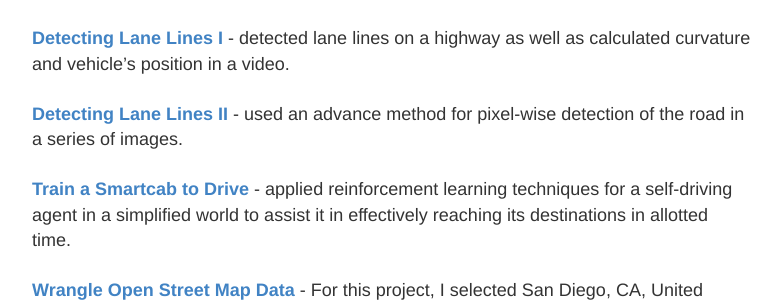
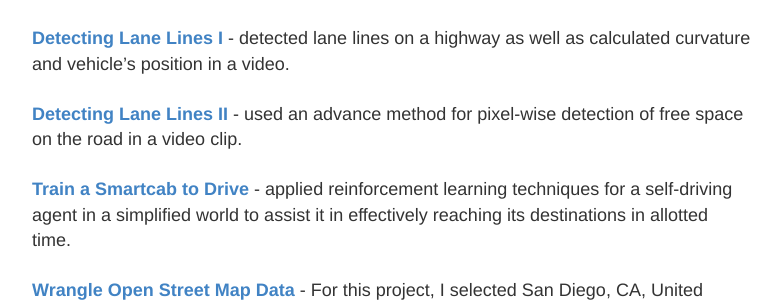
Before and after one commit to wzding/deprecated_wzding.github.io, a Jekyll site: the page built from project1.md, in a window 1280 px wide and 900 px high, scrolled down 569 px. Shown: the part 156-458 px from the top of the window, without its empty margins (248-1029 px from the left). Built offline with Jekyll 4.4.1, drawn with Linux system fonts in a browser that asks for light colours.

Commit message:
edit description

```diff
--- a/project1.md
+++ b/project1.md
@@ -24,7 +24,7 @@ Projects in this page are organized by **domain**.
 <br><br><a href="https://wzding.github.io/wzding.github.io/projects/Vehicle_Detection.html" target="_blank">**Vehicle Detection I**</a> - built a pipeline to detect vehicles on the road in a video from a front-facing camera on a car. There was a bounding box for each vehicle detected using this pipeline.
 <br><br><a href="https://wzding.github.io/wzding.github.io/projects/Object_Detection_MobileNets_SSD.html" target="_blank">**Vehicle Detection II**</a> - shared a similar goal with the project above, detecting cars, people, bikes in a image, but it approached this goal with a totally different method.
 <br><br><a href="https://wzding.github.io/wzding.github.io/projects/Advanced-Lane-Finding.html" target="_blank">**Detecting Lane Lines I**</a> - detected lane lines on a highway as well as calculated curvature and vehicle's position in a video.
-<br><br><a href="https://wzding.github.io/wzding.github.io/projects/Semantic_Segmentation.html" target="_blank">**Detecting Lane Lines II**</a> - used an advance method for pixel-wise detection of the road in a series of images.
+<br><br><a href="https://wzding.github.io/wzding.github.io/projects/Semantic_Segmentation.html" target="_blank">**Detecting Lane Lines II**</a> - used an advance method for pixel-wise detection of free space on the road in a video clip.
 <br><br><a href="" target="_blank">**Train a Smartcab to Drive**</a> - applied reinforcement learning techniques for a self-driving agent in a simplified world to assist it in effectively reaching its destinations in allotted time.
 <br><br><a href="https://wzding.github.io/wzding.github.io/projects/Wrangle_OpenStreetMap.html" target="_blank">**Wrangle Open Street Map Data**</a> - For this project, I selected San Diego, CA, United States in [Open Street Map](https://www.openstreetmap.org) and used data munging techniques, such as assessing the quality of the data for validity, accuracy, completeness, consistency and uniformity, to clean the raw data. I used SQL as the data schema to complete the project.
 
```
